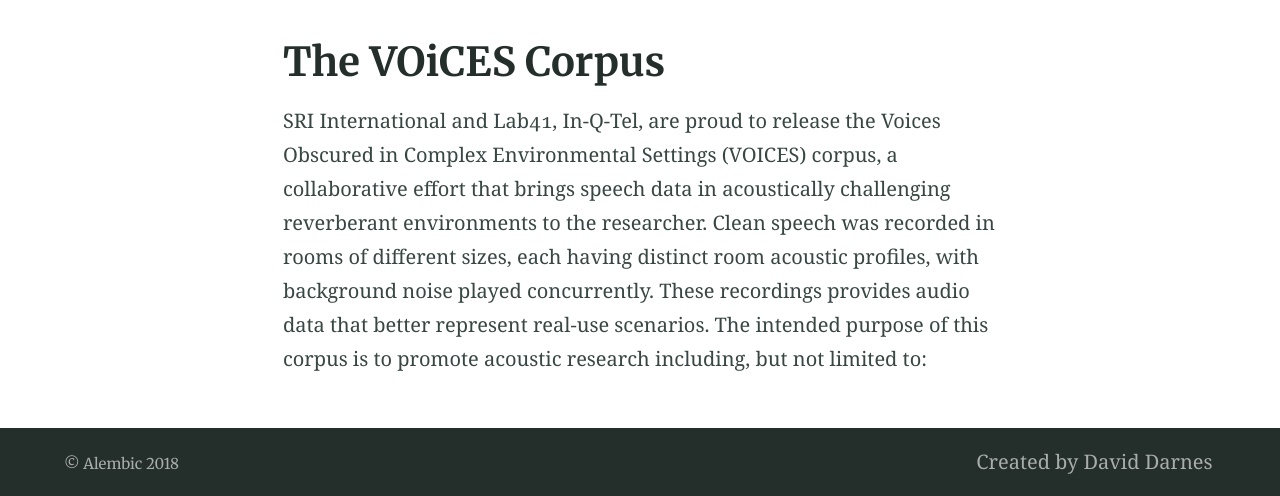
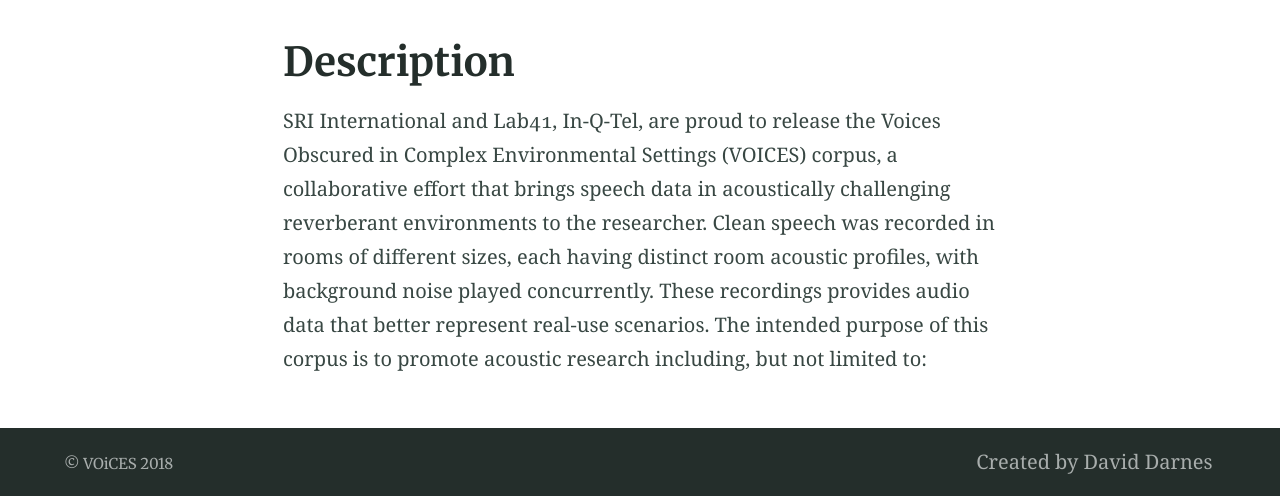
Before and after one commit to IQTLabs/voices, a Jekyll site: the page built from index.md, in a window 1280 px wide. Shown: the part 408-904 px from the top of the page. Built offline with Jekyll 4.4.1, drawn with Linux system fonts in a browser that asks for light colours; our own code applies the rules of GitHub Pages for plain Markdown files.

Commit message:
Changed description

```diff
--- a/_config.yml
+++ b/_config.yml
@@ -73,7 +73,7 @@
 # 7. Site settings
 encoding: utf-8 # Make sure the encoding is right
 lang: en-GB # Set the site language
-title: "Alembic" # Site name or title, also used in jekyll-seo-tag
+title: "VOiCES" # Site name or title, also used in jekyll-seo-tag
 logo: "/assets/logo.svg" # Site logo, also used in jekyll-seo-tag
 description: "Alembic is a starting point for Jekyll projects. Rather than starting from scratch, this boilerplate is designed to get the ball rolling immediately" # Site description and default description, also used in jekyll-seo-tag
 url: "https://alembic.darn.es" # Site url, also used in jekyll-seo-tag
--- a/index.md
+++ b/index.md
@@ -1,5 +1,5 @@
 ---
-title: The VOiCES Corpus
+title: Description
 feature_text: |
   ## VOiCES
   Voices Obscured in Complex Environmental Scenarios
```
